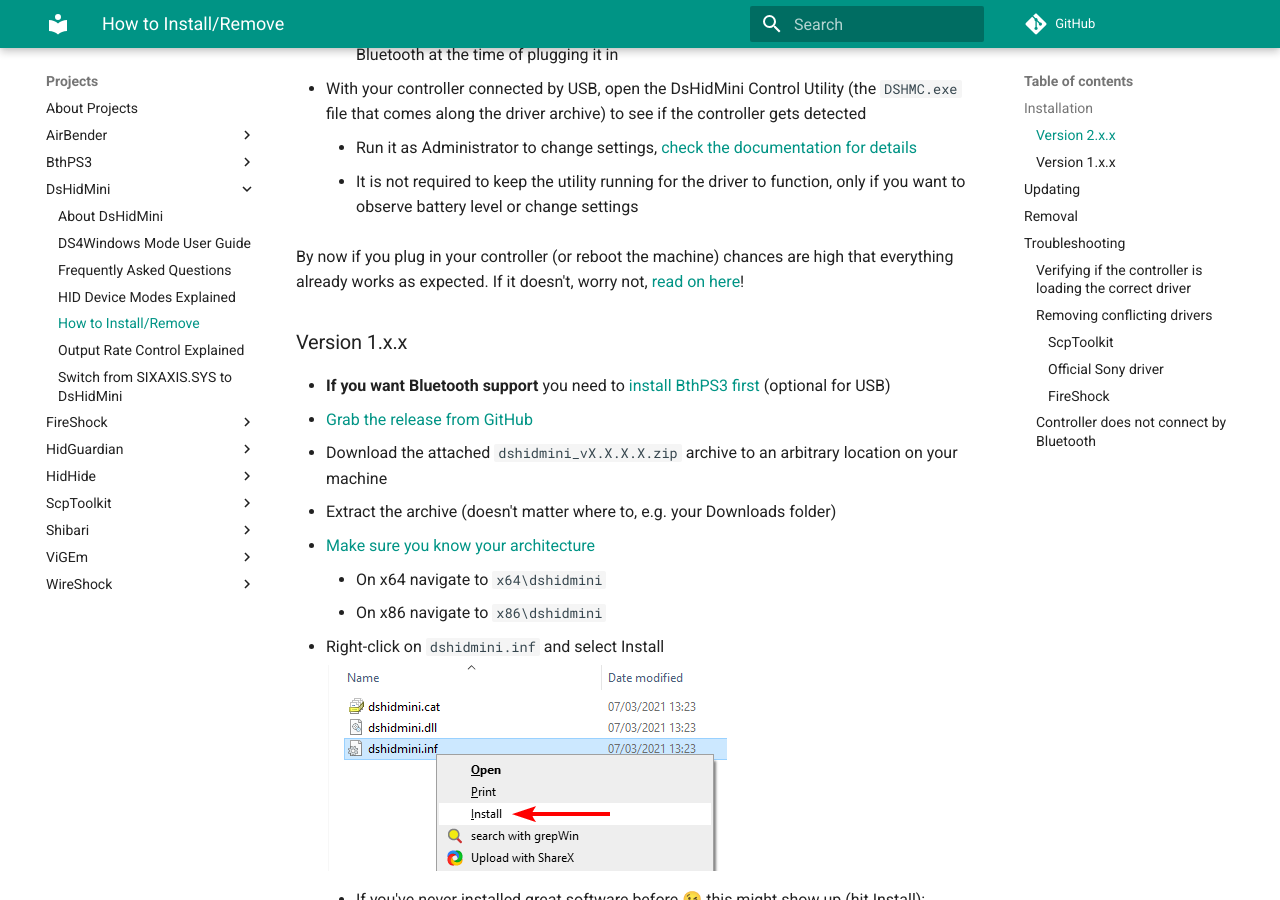
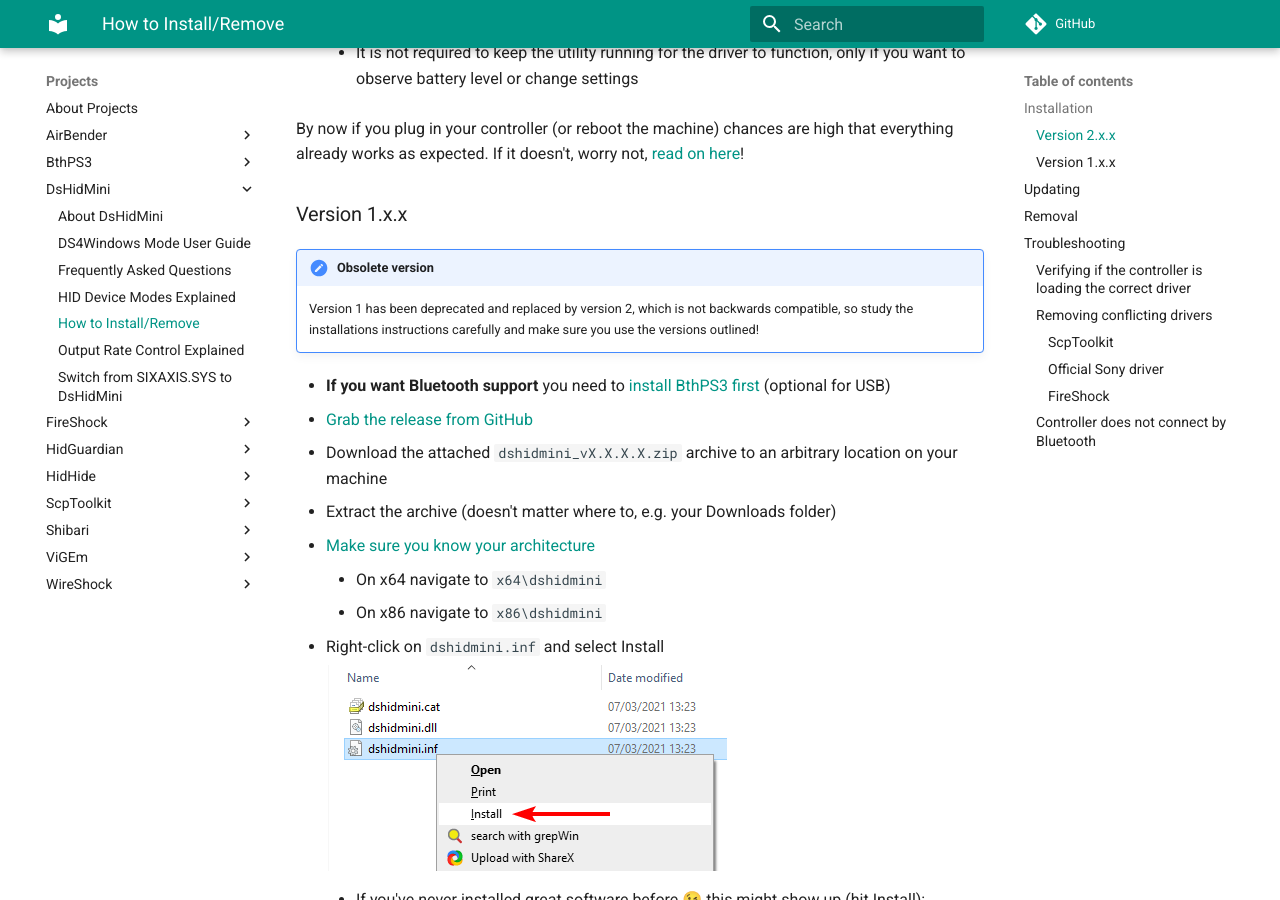
Before and after one commit to nefarius/ViGEm.github.io, an MkDocs documentation site: the page built from docs/projects/DsHidMini/How-to-Install.md, in a window 1280 px wide and 900 px high, scrolled down 1883 px. Built offline with MkDocs 1.6.1 and Material for MkDocs 9.7.7, drawn with Linux system fonts in a browser that asks for light colours; comment, search, counter and statistics services are not loaded; some of the changed text lies outside the part shown.

Commit message:
Updated links and release information

```diff
--- a/docs/projects/DsHidMini/How-to-Install.md
+++ b/docs/projects/DsHidMini/How-to-Install.md
@@ -35,6 +32,9 @@
 By now if you plug in your controller (or reboot the machine) chances are high that everything already works as expected. If it doesn't, worry not, [read on here](#troubleshooting)!
 
 ### Version 1.x.x
+
+!!! important "Obsolete version"
+    Version 1 has been deprecated and replaced by version 2, which is not backwards compatible, so study the installations instructions carefully and make sure you use the versions outlined!
 
 - **If you want Bluetooth support** you need to [install BthPS3 first](https://github.com/ViGEm/BthPS3/releases/tag/setup-v1.3.127) (optional for USB)
 - [Grab the release from GitHub](https://github.com/ViGEm/DsHidMini/releases/tag/v1.4.222.0)
```
Also changed, not shown: other parts of docs/projects/DsHidMini/How-to-Install.md (+2 -5 lines).
